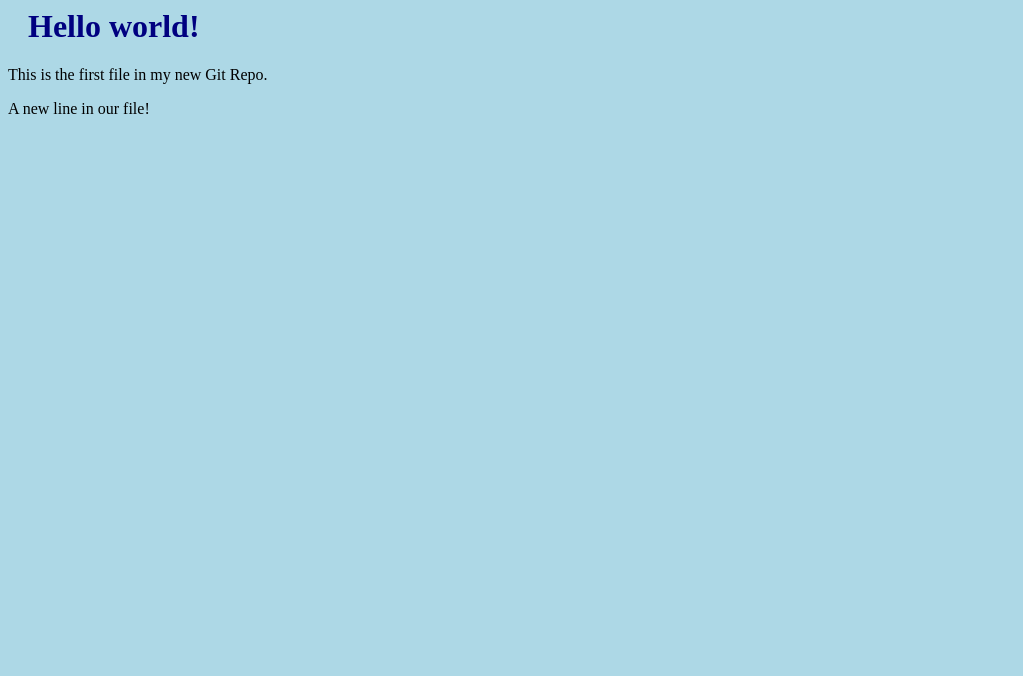
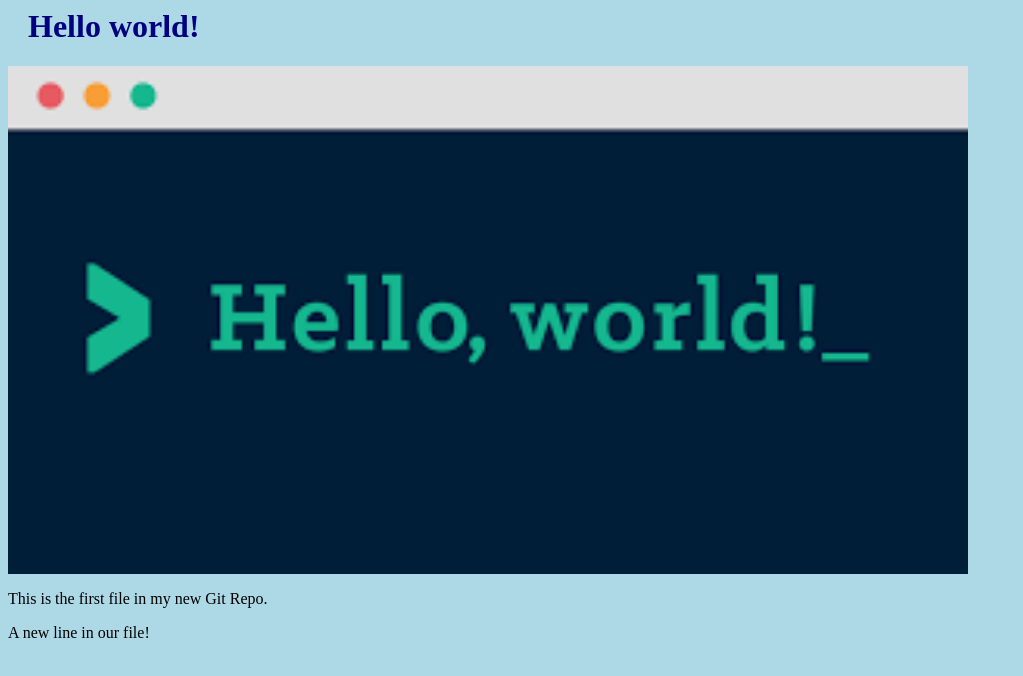
Before and after one commit to fightme4ls/hello-world, a plain HTML site: page index.html in a window 1280 px wide. Shown: the whole page, without its empty margins (0-1023 px from the left). Drawn offline with Linux system fonts and the light colour scheme.

Commit message:
Added image to Hello World

```diff
--- a/index.html
+++ b/index.html
@@ -5,7 +5,8 @@
 </head>
 <body>
 
-<h1>Hello world!</h1>
+<h1>Hello world!</h1><div><img src="img_hello_world.jpg" alt="Hello World from Space"
+style="width:100%;max-width:960px"></div>
 <p>This is the first file in my new Git Repo.</p>
 <p>A new line in our file!</p>
 
```
Also changed, not shown: img_hello_world.jpg (added).
